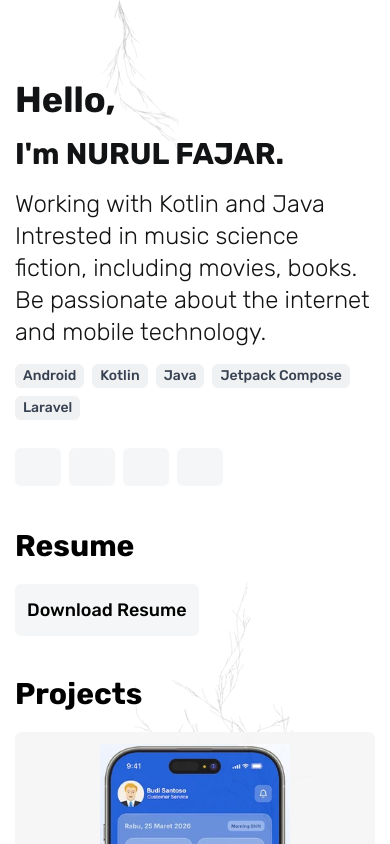
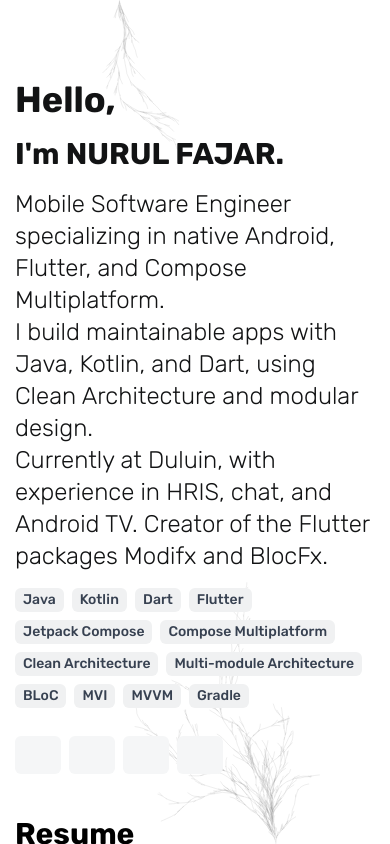
Before and after one commit to fajarxfce/personal-website, a Vue app: page / in a window 390 px wide. Shown: the top 844 px of the page. Built offline with nearby package versions, Linux system fonts and the light colour scheme; some icons are missing.

Commit message:
docs(portfolio): align bio and mobile skills with CV
Present Nurul Fajar as a Mobile Software Engineer working with Java, Kotlin, Dart, Flutter, and Compose Multiplatform. Update the profile, skill tags, SEO metadata, and crawler summaries with CV-backed experience and open-source work.

```diff
--- a/index.html
+++ b/index.html
@@ -6,15 +6,15 @@
     <meta name="viewport" content="width=device-width, initial-scale=1.0" />
 
     <!-- Primary Meta Tags -->
-    <title>Nurul Fajar - Android Developer | Kotlin, Java, Jetpack Compose</title>
-    <meta name="title" content="Nurul Fajar - Android Developer | Kotlin, Java, Jetpack Compose" />
+    <title>Nurul Fajar - Mobile Software Engineer</title>
+    <meta name="title" content="Nurul Fajar - Mobile Software Engineer" />
     <meta
       name="description"
-      content="Portfolio of Nurul Fajar, an Android developer working with Kotlin, Java, Jetpack Compose, and Laravel. Explore Workin by Duluin, Duluin Chat, HRIS Mobile, Android TV launchers, and IPTV."
+      content="Nurul Fajar is a Mobile Software Engineer building Android and cross-platform apps with Java, Kotlin, Dart, Flutter, and Compose Multiplatform."
     />
     <meta
       name="keywords"
-      content="Nurul Fajar, fajarxfce, Android Developer, Mobile Developer, Kotlin, Java, Jetpack Compose, Compose Multiplatform, Clean Architecture, Modular Architecture, Gradle Build Convention, Laravel, Android TV, IPTV, Workin by Duluin, Duluin Chat, HRIS Mobile"
+      content="Nurul Fajar, fajarxfce, Mobile Software Engineer, Android Developer, Flutter Developer, Java, Kotlin, Dart, Flutter, Jetpack Compose, Compose Multiplatform, Clean Architecture, Multi-module Architecture, BLoC, MVI, MVVM, Gradle Build Convention, Android TV, IPTV, Workin by Duluin, Duluin Chat, HRIS Mobile, Modifx, BlocFx"
     />
     <meta name="author" content="Nurul Fajar" />
     <meta name="robots" content="index, follow, max-image-preview:large, max-snippet:-1, max-video-preview:-1" />
@@ -25,15 +25,15 @@
     <meta property="og:type" content="profile" />
     <meta property="og:url" content="https://nfajar.vercel.app/" />
     <meta property="og:site_name" content="Nurul Fajar Portfolio" />
-    <meta property="og:title" content="Nurul Fajar - Android Developer | Kotlin, Java, Jetpack Compose" />
+    <meta property="og:title" content="Nurul Fajar - Mobile Software Engineer" />
     <meta
       property="og:description"
-      content="Portfolio of Nurul Fajar, an Android developer working with Kotlin, Java, Jetpack Compose, and Laravel. Explore Workin by Duluin, Duluin Chat, HRIS Mobile, Android TV launchers, and IPTV."
+      content="Nurul Fajar is a Mobile Software Engineer building Android and cross-platform apps with Java, Kotlin, Dart, Flutter, and Compose Multiplatform."
     />
     <meta property="og:image" content="https://github.com/fajarxfce.png" />
     <meta property="og:image:width" content="460" />
     <meta property="og:image:height" content="460" />
-    <meta property="og:image:alt" content="Nurul Fajar - Android Developer" />
+    <meta property="og:image:alt" content="Nurul Fajar - Mobile Software Engineer" />
     <meta property="profile:first_name" content="Nurul" />
     <meta property="profile:last_name" content="Fajar" />
     <meta property="profile:username" content="fajarxfce" />
@@ -41,10 +41,10 @@
     <!-- Twitter Card -->
     <meta name="twitter:card" content="summary" />
     <meta name="twitter:url" content="https://nfajar.vercel.app/" />
-    <meta name="twitter:title" content="Nurul Fajar - Android Developer | Kotlin, Java, Jetpack Compose" />
+    <meta name="twitter:title" content="Nurul Fajar - Mobile Software Engineer" />
     <meta
       name="twitter:description"
-      content="Portfolio of Nurul Fajar, an Android developer working with Kotlin, Java, Jetpack Compose, and Laravel. Explore Workin by Duluin, Duluin Chat, HRIS Mobile, Android TV launchers, and IPTV."
+      content="Nurul Fajar is a Mobile Software Engineer building Android and cross-platform apps with Java, Kotlin, Dart, Flutter, and Compose Multiplatform."
     />
     <meta name="twitter:image" content="https://github.com/fajarxfce.png" />
 
@@ -64,8 +64,8 @@
           "alternateName": [
             "fajarxfce"
           ],
-          "jobTitle": "Android Developer",
-          "description": "Portfolio of Nurul Fajar, an Android developer working with Kotlin, Java, Jetpack Compose, and Laravel. Explore Workin by Duluin, Duluin Chat, HRIS Mobile, Android TV launchers, and IPTV.",
+          "jobTitle": "Mobile Software Engineer",
+          "description": "Nurul Fajar is a Mobile Software Engineer building Android and cross-platform apps with Java, Kotlin, Dart, Flutter, and Compose Multiplatform.",
           "image": "https://github.com/fajarxfce.png",
           "url": "https://nfajar.vercel.app/",
           "sameAs": [
@@ -73,11 +73,18 @@
             "https://www.cake.me/nfajar"
           ],
           "knowsAbout": [
-            "Android",
+            "Java",
             "Kotlin",
-            "Java",
+            "Dart",
+            "Flutter",
             "Jetpack Compose",
-            "Laravel"
+            "Compose Multiplatform",
+            "Clean Architecture",
+            "Multi-module Architecture",
+            "BLoC",
+            "MVI",
+            "MVVM",
+            "Gradle"
           ]
         },
         {
@@ -85,7 +92,7 @@
           "@id": "https://nfajar.vercel.app/#website",
           "url": "https://nfajar.vercel.app/",
           "name": "Nurul Fajar - Portfolio",
-          "description": "Portfolio of Nurul Fajar, an Android developer working with Kotlin, Java, Jetpack Compose, and Laravel. Explore Workin by Duluin, Duluin Chat, HRIS Mobile, Android TV launchers, and IPTV.",
+          "description": "Nurul Fajar is a Mobile Software Engineer building Android and cross-platform apps with Java, Kotlin, Dart, Flutter, and Compose Multiplatform.",
           "publisher": {
             "@id": "https://nfajar.vercel.app/#person"
           }
@@ -94,7 +101,7 @@
           "@type": "ProfilePage",
           "@id": "https://nfajar.vercel.app/#webpage",
           "url": "https://nfajar.vercel.app/",
-          "name": "Nurul Fajar - Android Developer | Kotlin, Java, Jetpack Compose",
+          "name": "Nurul Fajar - Mobile Software Engineer",
           "isPartOf": {
             "@id": "https://nfajar.vercel.app/#website"
           },
@@ -116,15 +123,18 @@
         <header>
           <p style="font-size: 1.25rem; color: #6b7280; margin: 0;">Hello,</p>
           <h1 style="font-size: 2.25rem; font-weight: 700; margin: 0.5rem 0;">I'm NURUL FAJAR</h1>
-          <p style="font-size: 1.25rem; font-weight: 600; color: #2563eb; margin: 0.5rem 0;">Android Developer | Kotlin, Java, Jetpack Compose</p>
-          <p style="color: #4b5563; line-height: 1.6;">Portfolio of Nurul Fajar, an Android developer working with Kotlin, Java, Jetpack Compose, and Laravel. Explore Workin by Duluin, Duluin Chat, HRIS Mobile, Android TV launchers, and IPTV.</p>
+          <p style="font-size: 1.25rem; font-weight: 600; color: #2563eb; margin: 0.5rem 0;">Mobile Software Engineer specializing in native Android, Flutter, and Compose Multiplatform.</p>
+          <p style="color: #4b5563; line-height: 1.6;">I build maintainable apps with Java, Kotlin, and Dart, using Clean Architecture and modular design.</p>
+          <p style="color: #4b5563; line-height: 1.6;">Currently at Duluin, with experience in HRIS, chat, and Android TV. Creator of the Flutter packages Modifx and BlocFx.</p>
         </header>
 
         <section style="margin-top: 2rem;">
           <h2 style="font-size: 1.5rem; font-weight: 600; border-bottom: 2px solid #e5e7eb; padding-bottom: 0.5rem;">Core Technical Skills</h2>
           <p style="line-height: 1.8; color: #374151;">
-            <strong>Mobile:</strong> Android, Kotlin, Java, Jetpack Compose.<br/>
-            <strong>Backend:</strong> Laravel.
+            <strong>Languages:</strong> Java, Kotlin, Dart.<br/>
+            <strong>Mobile:</strong> Native Android, Flutter, Jetpack Compose, Compose Multiplatform.<br/>
+            <strong>Architecture &amp; State:</strong> Clean Architecture, multi-module architecture, BLoC, MVI, MVVM.<br/>
+            <strong>Build:</strong> Gradle build conventions.
           </p>
         </section>
 
--- a/src/config.json
+++ b/src/config.json
@@ -4,25 +4,32 @@
   "profile": {
     "name": "NURUL FAJAR",
     "desc": [
-      "Working with Kotlin and Java",
-      "Intrested in music science fiction, including movies, books.",
-      "Be passionate about the internet and mobile technology."
+      "Mobile Software Engineer specializing in native Android, Flutter, and Compose Multiplatform.",
+      "I build maintainable apps with Java, Kotlin, and Dart, using Clean Architecture and modular design.",
+      "Currently at Duluin, with experience in HRIS, chat, and Android TV. Creator of the Flutter packages Modifx and BlocFx."
     ],
     "github": "fajarxfce",
-    "title": "Android Developer | Kotlin, Java, Jetpack Compose"
+    "title": "Mobile Software Engineer"
   },
   "seo": {
-    "title": "Nurul Fajar - Android Developer | Kotlin, Java, Jetpack Compose",
-    "description": "Portfolio of Nurul Fajar, an Android developer working with Kotlin, Java, Jetpack Compose, and Laravel. Explore Workin by Duluin, Duluin Chat, HRIS Mobile, Android TV launchers, and IPTV.",
-    "keywords": "Nurul Fajar, fajarxfce, Android Developer, Mobile Developer, Kotlin, Java, Jetpack Compose, Compose Multiplatform, Clean Architecture, Modular Architecture, Gradle Build Convention, Laravel, Android TV, IPTV, Workin by Duluin, Duluin Chat, HRIS Mobile",
+    "title": "Nurul Fajar - Mobile Software Engineer",
+    "description": "Nurul Fajar is a Mobile Software Engineer building Android and cross-platform apps with Java, Kotlin, Dart, Flutter, and Compose Multiplatform.",
+    "keywords": "Nurul Fajar, fajarxfce, Mobile Software Engineer, Android Developer, Flutter Developer, Java, Kotlin, Dart, Flutter, Jetpack Compose, Compose Multiplatform, Clean Architecture, Multi-module Architecture, BLoC, MVI, MVVM, Gradle Build Convention, Android TV, IPTV, Workin by Duluin, Duluin Chat, HRIS Mobile, Modifx, BlocFx",
     "ogImage": "https://github.com/fajarxfce.png"
   },
   "skills": [
-    "Android",
+    "Java",
     "Kotlin",
-    "Java",
+    "Dart",
+    "Flutter",
     "Jetpack Compose",
-    "Laravel"
+    "Compose Multiplatform",
+    "Clean Architecture",
+    "Multi-module Architecture",
+    "BLoC",
+    "MVI",
+    "MVVM",
+    "Gradle"
   ],
   "source": "https://github.com/fajarxfce/personal-website",
   "projects": [
```
Also changed, not shown: public/llms-full.txt, public/llms.txt.
